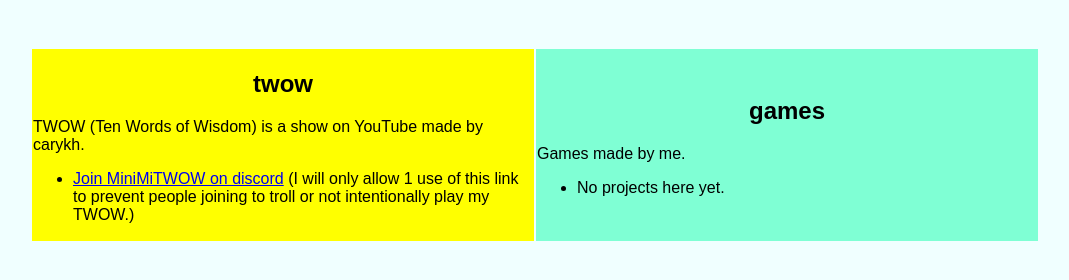
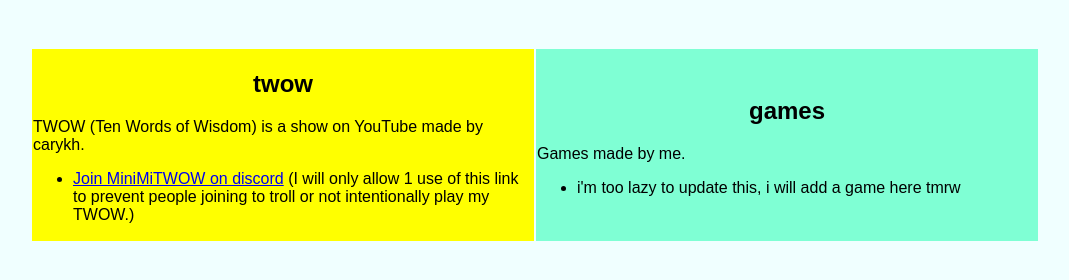
Before and after one commit to wingsw12/projects, a plain HTML site: page index.html in a window 1280 px wide. Shown: the part 202-482 px from the top of the page, without its empty margins (105-1174 px from the left). Drawn offline with Linux system fonts and the light colour scheme.

Commit message:
projects homepage 11/7/24 b
under games:
- edited description

```diff
--- a/index.html
+++ b/index.html
@@ -31,7 +31,7 @@
         Games made by me.
 
         <ul>
-          <li>No projects here yet.</li>
+          <li>i'm too lazy to update this, i will add a game here tmrw</li>
         </ul>
 
       </td>
```
